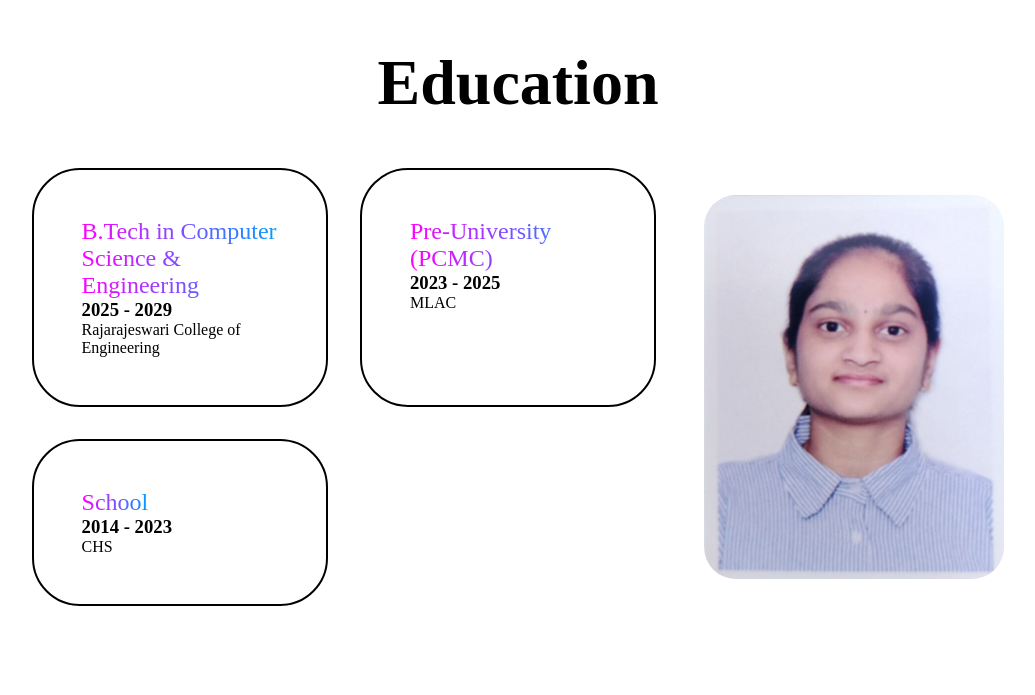
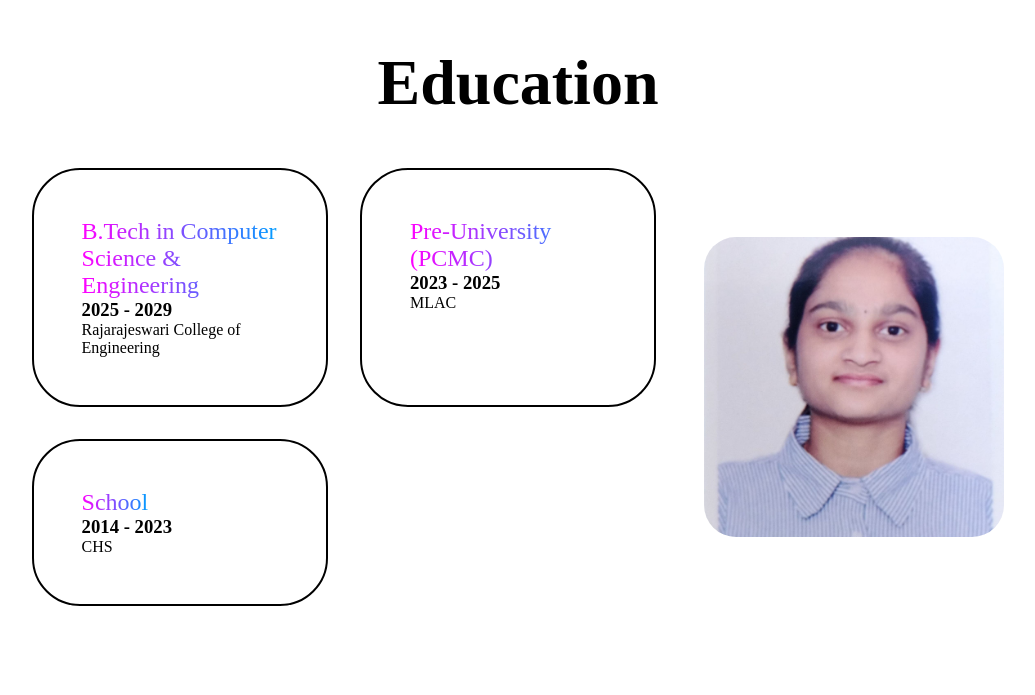
Before and after one commit to NAVYASHREEMM/portfolio, a plain HTML site: page index.html in a window 1280 px wide. Shown: the part 1682-2377 px from the top of the page, without its empty margins (122-1157 px from the left). Drawn offline with nearby package versions, Linux system fonts and the light colour scheme.

Commit message:
Update style.css

```diff
--- a/style.css
+++ b/style.css
@@ -237,7 +237,7 @@ section{
 }
 .education-info img{
     width: 300px;
-    height: 3o0px;
+    height: 300px;
     border-radius: 2rem;
     object-fit: cover;
 }
```
